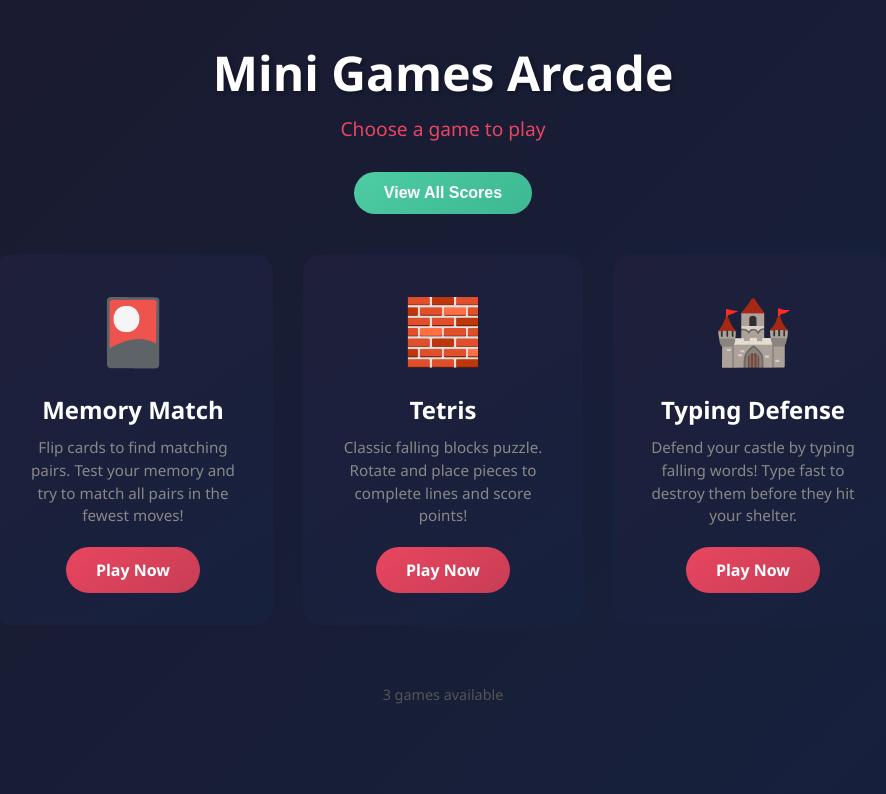
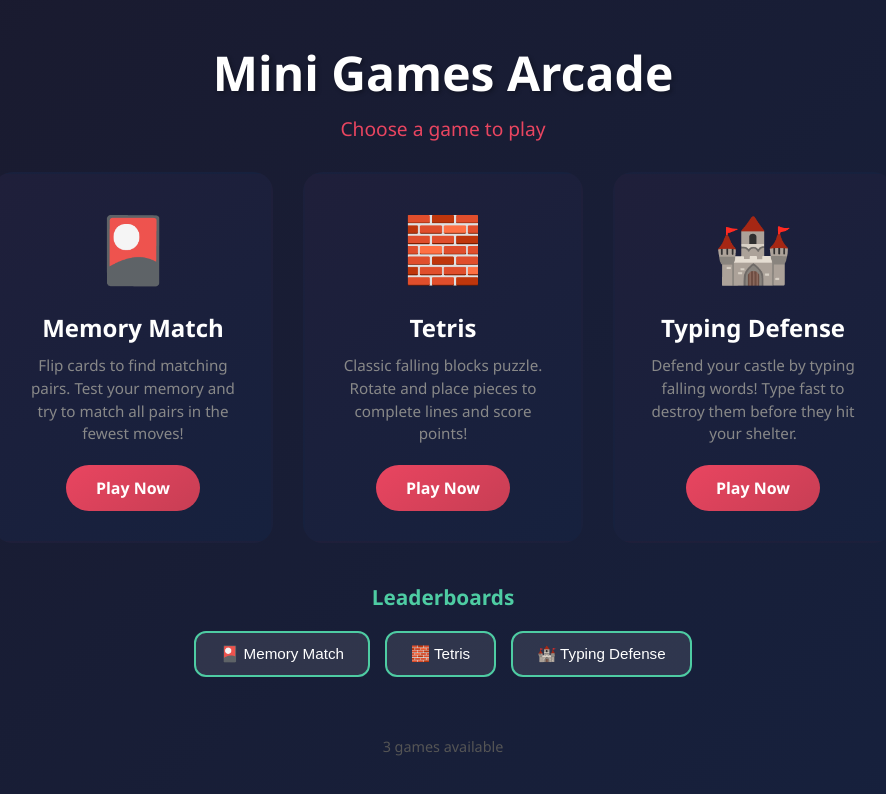
Before and after one commit to lojul/minigame, a plain HTML site: page index.html in a window 1280 px wide. Shown: the whole page, without its empty margins (197-1083 px from the left). Drawn offline with nearby package versions, Linux system fonts and the light colour scheme.

Commit message:
Split View All Scores into individual game buttons
- Added separate score buttons for each game
- Moved scores section below games grid
- Clicking a button opens that games leaderboard directly

Co-Authored-By: Claude Opus 4.5 <noreply@anthropic.com>

```diff
--- a/index.html
+++ b/index.html
@@ -34,22 +34,39 @@
             margin-bottom: 30px;
         }
 
-        .scoreboard-btn {
-            padding: 12px 30px;
-            background: linear-gradient(145deg, #4ecca3, #3db892);
-            color: white;
-            border: none;
-            border-radius: 25px;
-            font-size: 1rem;
-            font-weight: bold;
-            cursor: pointer;
-            margin-bottom: 40px;
-            transition: transform 0.2s, box-shadow 0.2s;
+        .scores-section {
+            margin-top: 40px;
+            text-align: center;
         }
 
-        .scoreboard-btn:hover {
+        .scores-section h3 {
+            color: #4ecca3;
+            font-size: 1.3rem;
+            margin-bottom: 20px;
+        }
+
+        .score-buttons {
+            display: flex;
+            gap: 15px;
+            justify-content: center;
+            flex-wrap: wrap;
+        }
+
+        .score-btn {
+            padding: 12px 24px;
+            background: rgba(255, 255, 255, 0.1);
+            color: white;
+            border: 2px solid #4ecca3;
+            border-radius: 12px;
+            font-size: 0.95rem;
+            cursor: pointer;
+            transition: all 0.2s;
+        }
+
+        .score-btn:hover {
+            background: rgba(78, 204, 163, 0.2);
             transform: translateY(-2px);
-            box-shadow: 0 6px 12px rgba(78, 204, 163, 0.4);
+            box-shadow: 0 4px 12px rgba(78, 204, 163, 0.3);
         }
 
         .games-grid {
@@ -267,8 +284,6 @@
     <h1>Mini Games Arcade</h1>
     <p class="subtitle">Choose a game to play</p>
 
-    <button class="scoreboard-btn" id="viewScoresBtn">View All Scores</button>
-
     <div class="games-grid">
         <a href="games/memory-match.html" class="game-card">
             <span class="game-icon">🎴</span>
@@ -290,6 +305,15 @@
             <p>Defend your castle by typing falling words! Type fast to destroy them before they hit your shelter.</p>
             <span class="play-btn">Play Now</span>
         </a>
+    </div>
+
+    <div class="scores-section">
+        <h3>Leaderboards</h3>
+        <div class="score-buttons">
+            <button class="score-btn" data-game="memory_match">🎴 Memory Match</button>
+            <button class="score-btn" data-game="tetris">🧱 Tetris</button>
+            <button class="score-btn" data-game="typing_defense">🏰 Typing Defense</button>
+        </div>
     </div>
 
     <footer>
@@ -406,11 +430,26 @@
             });
         });
 
-        // Open scoreboard
-        document.getElementById('viewScoresBtn').addEventListener('click', () => {
-            document.getElementById('levelTabs').classList.add('show');
-            document.getElementById('scoreboardModal').classList.add('show');
-            loadScoreboard();
+        // Open scoreboard for specific game
+        document.querySelectorAll('.score-btn').forEach(btn => {
+            btn.addEventListener('click', () => {
+                currentGame = btn.dataset.game;
+
+                // Update active tab
+                document.querySelectorAll('.tab-btn').forEach(b => b.classList.remove('active'));
+                document.querySelector(`.tab-btn[data-game="${currentGame}"]`).classList.add('active');
+
+                // Show/hide level tabs for Memory Match
+                const levelTabs = document.getElementById('levelTabs');
+                if (currentGame === 'memory_match') {
+                    levelTabs.classList.add('show');
+                } else {
+                    levelTabs.classList.remove('show');
+                }
+
+                document.getElementById('scoreboardModal').classList.add('show');
+                loadScoreboard();
+            });
         });
 
         // Close scoreboard
```
